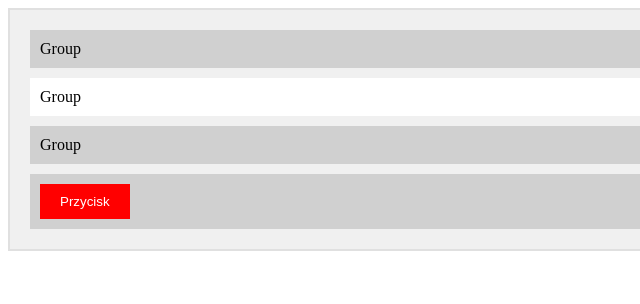
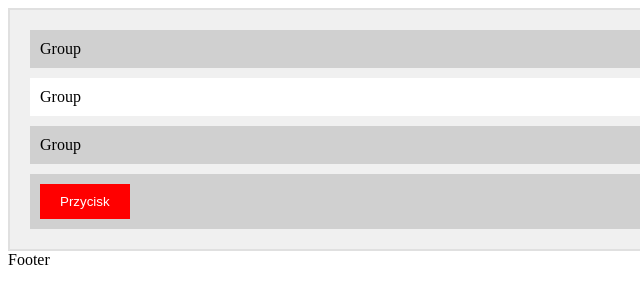
Before and after one commit to WingedPepcios/page-dev, a website: page index.html in a window 1280 px wide. Shown: the full height of the page, 0-640 px from the left. Drawn offline with Linux system fonts and the light colour scheme.

Commit message:
Added footer

```diff
--- a/index.html
+++ b/index.html
@@ -18,5 +18,6 @@
       <button class="form__button-btn">Przycisk</button>
     </div>
   </div>
+  <footer class="footer">Footer</footer>
 </body>
 </html>
```
